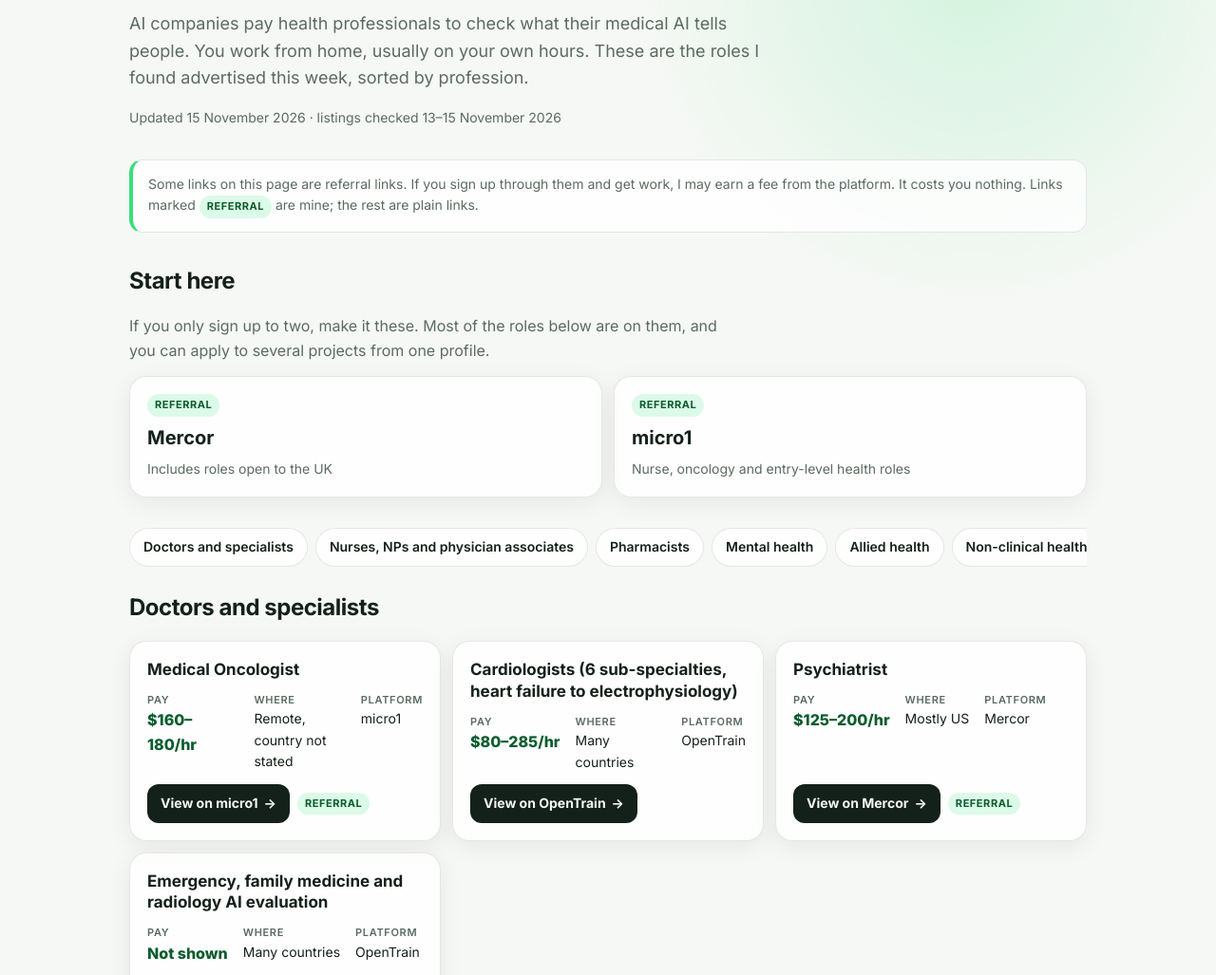
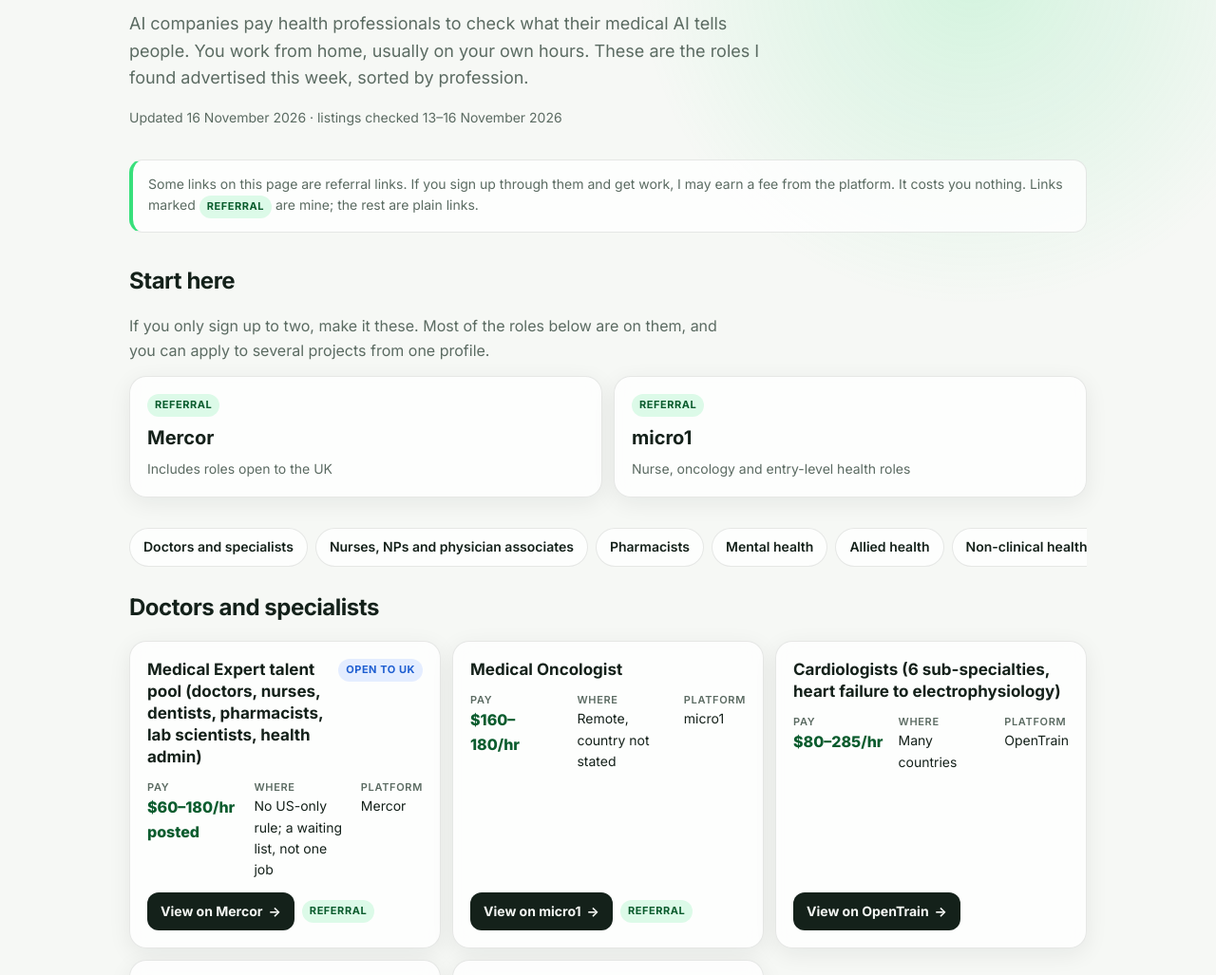
Before and after one commit to JoMei2/ai-jobs, a plain HTML site: page health.html in a window 1280 px wide. Shown: the part 255-1282 px from the top of the page at 95% size. Drawn offline with Linux system fonts and the light colour scheme.

Commit message:
Add files via upload

```diff
--- a/health.html
+++ b/health.html
@@ -4,9 +4,9 @@
 <meta charset="utf-8">
 <meta name="viewport" content="width=device-width, initial-scale=1">
 <title>AI jobs for health professionals this week | Life &amp; Shift</title>
-<meta name="description" content="Remote AI roles for health professionals, sorted by profession, with pay and who can apply. Updated 15 November 2026.">
+<meta name="description" content="Remote AI roles for health professionals, sorted by profession, with pay and who can apply. Updated 16 November 2026.">
 <meta property="og:title" content="AI jobs for health professionals this week | Life &amp; Shift">
-<meta property="og:description" content="Remote AI roles for health professionals, sorted by profession, with pay and who can apply. Updated 15 November 2026.">
+<meta property="og:description" content="Remote AI roles for health professionals, sorted by profession, with pay and who can apply. Updated 16 November 2026.">
 <link rel="preconnect" href="https://fonts.googleapis.com">
 <link rel="preconnect" href="https://fonts.gstatic.com" crossorigin>
 <link href="https://fonts.googleapis.com/css2?family=Inter:wght@400;500;600;700;800&display=swap" rel="stylesheet">
@@ -22,7 +22,7 @@
   <p class="eyebrow">AI jobs this week · Health</p>
   <h1>AI jobs for health professionals</h1>
   <p class="lede">AI companies pay health professionals to check what their medical AI tells people. You work from home, usually on your own hours. These are the roles I found advertised this week, sorted by profession.</p>
-  <p class="meta">Updated 15 November 2026 · listings checked 13–15 November 2026</p>
+  <p class="meta">Updated 16 November 2026 · listings checked 13–16 November 2026</p>
 </div></section>
 
 <div class="wrap">
@@ -41,6 +41,12 @@
 
   <nav class="chips" aria-label="Jump to profession"><a href="#doctors">Doctors and specialists</a><a href="#nurses">Nurses, NPs and physician associates</a><a href="#pharmacy">Pharmacists</a><a href="#mental-health">Mental health</a><a href="#allied">Allied health</a><a href="#non-clinical">Non-clinical health jobs</a><a href="#apply">How to apply</a></nav>
 <section class="group" id="doctors"><h2>Doctors and specialists</h2><div class="roles"><article class="role">
+  <div class="role-top"><h3>Medical Expert talent pool (doctors, nurses, dentists, pharmacists, lab scientists, health admin)</h3><span class="tag uk">Open to UK</span></div>
+  <dl><div><dt>Pay</dt><dd class="pay">$60–180/hr posted</dd></div>
+      <div><dt>Where</dt><dd>No US-only rule; a waiting list, not one job</dd></div>
+      <div><dt>Platform</dt><dd>Mercor</dd></div></dl>
+  <div class="role-link"><a class="btn" href="https://t.mercor.com/v6gSN" target="_blank" rel="noopener sponsored">View on Mercor <span aria-hidden="true">→</span></a><span class="tag ref">referral</span></div>
+</article><article class="role">
   <div class="role-top"><h3>Medical Oncologist</h3></div>
   <dl><div><dt>Pay</dt><dd class="pay">$160–180/hr</dd></div>
       <div><dt>Where</dt><dd>Remote, country not stated</dd></div>
```
